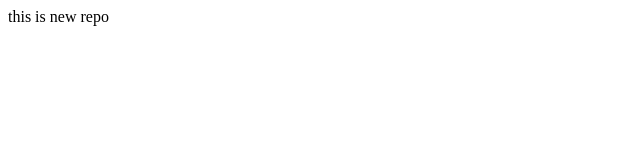
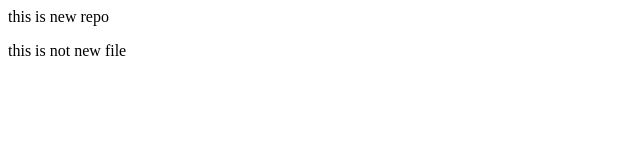
Before and after one commit to sunilpawar94/localrepo, a plain HTML site: page index.html in a window 1280 px wide. Shown: the whole page, without its empty margins (0-640 px from the left). Drawn offline with Linux system fonts and the light colour scheme.

Commit message:
not add new file

```diff
--- a/index.html
+++ b/index.html
@@ -1 +1,2 @@
 <p>this is new repo</p>
+<p>this is not new file</p>
```
